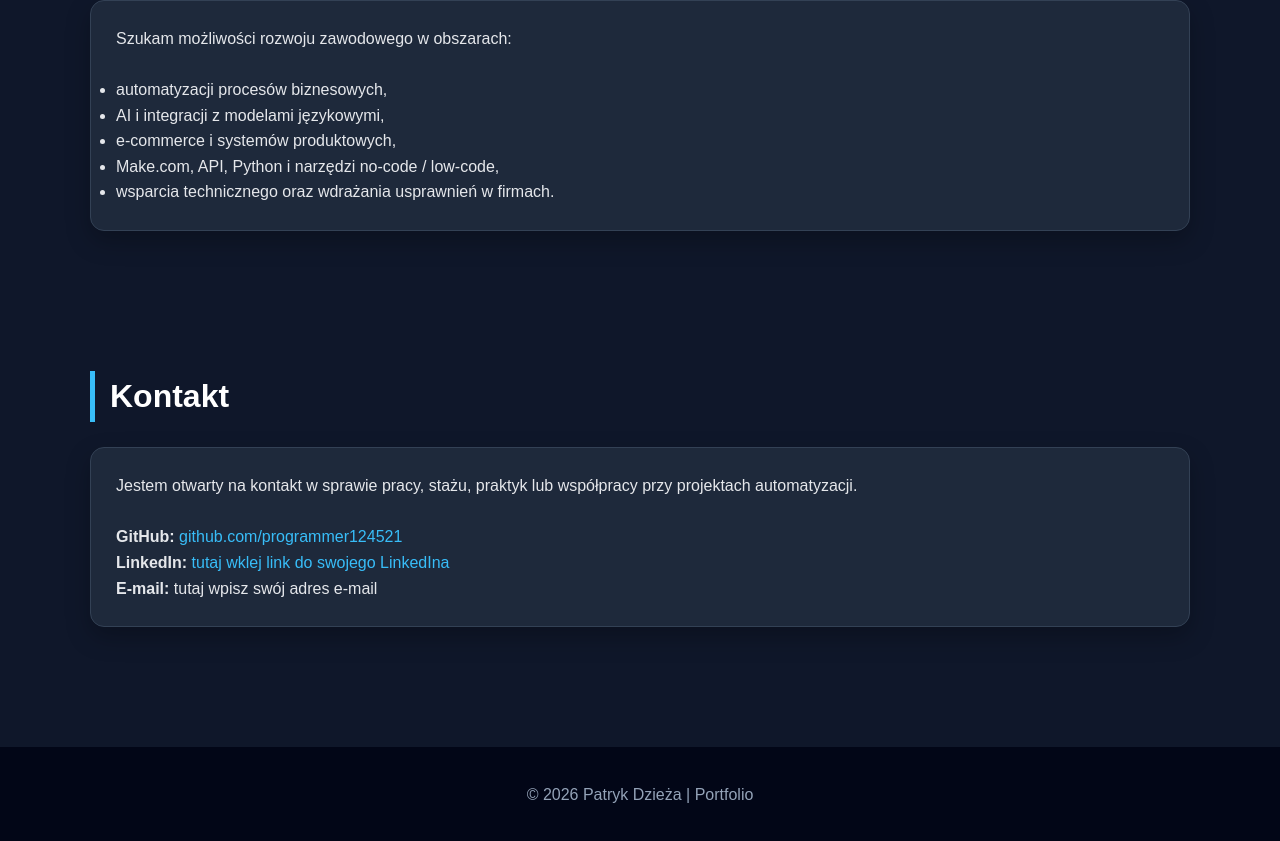
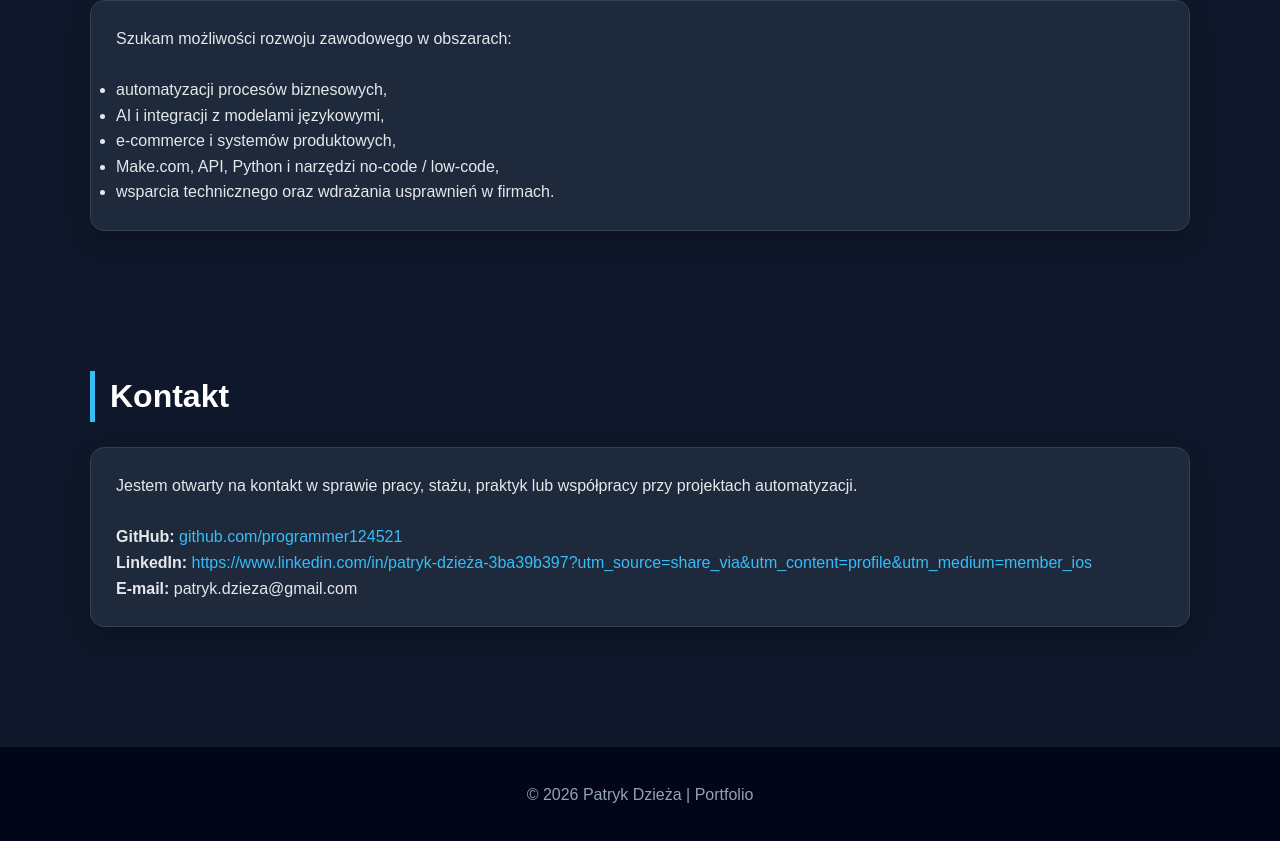
Before and after one commit to programmer124521/programmer124521, a plain HTML site: page index.html in a window 1280 px wide. Shown: the part 2510-3351 px from the top of the page. Drawn offline with Linux system fonts and the light colour scheme.

Commit message:
Update index.html

```diff
--- a/index.html
+++ b/index.html
@@ -364,12 +364,12 @@
         <p>
           <strong>LinkedIn:</strong>
           <a href="#" target="_blank">
-            tutaj wklej link do swojego LinkedIna
+            https://www.linkedin.com/in/patryk-dzieża-3ba39b397?utm_source=share_via&utm_content=profile&utm_medium=member_ios
           </a>
         </p>
         <p>
           <strong>E-mail:</strong>
-          tutaj wpisz swój adres e-mail
+          patryk.dzieza@gmail.com
         </p>
       </div>
     </section>
```
